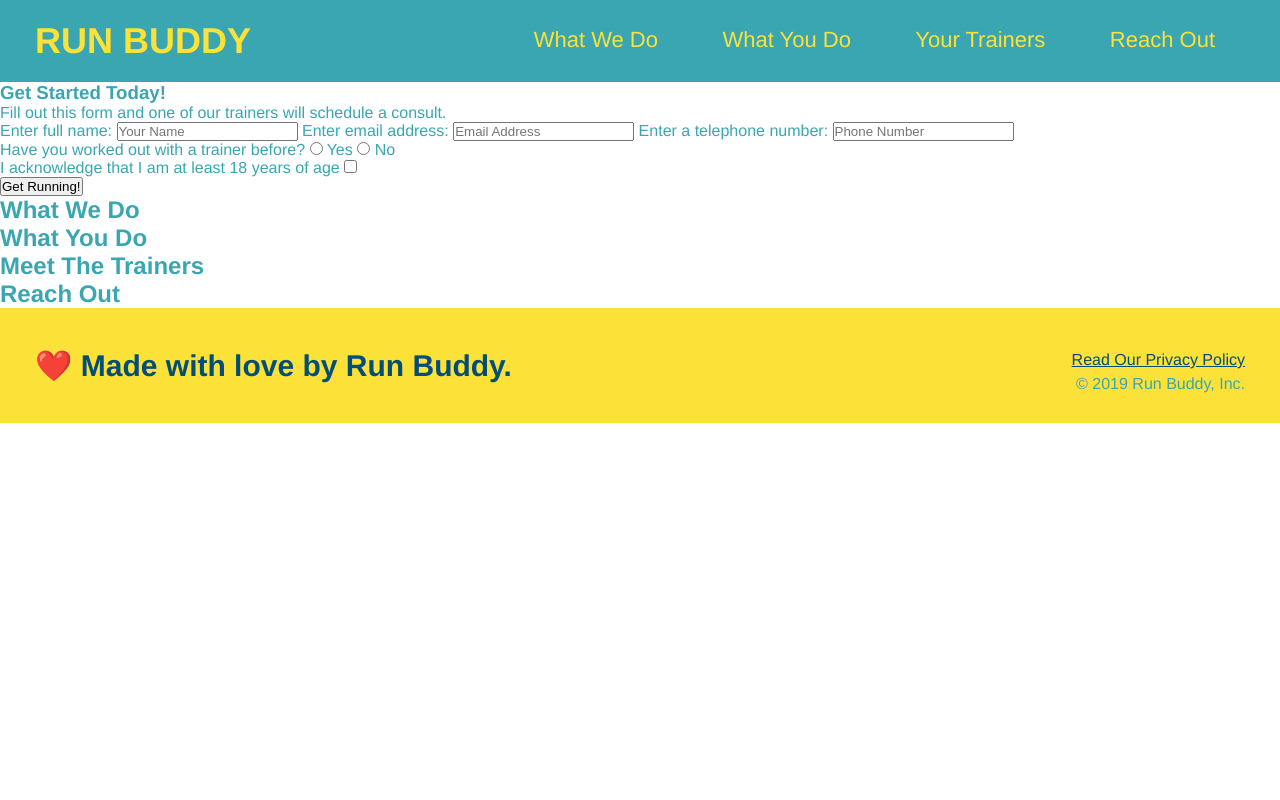
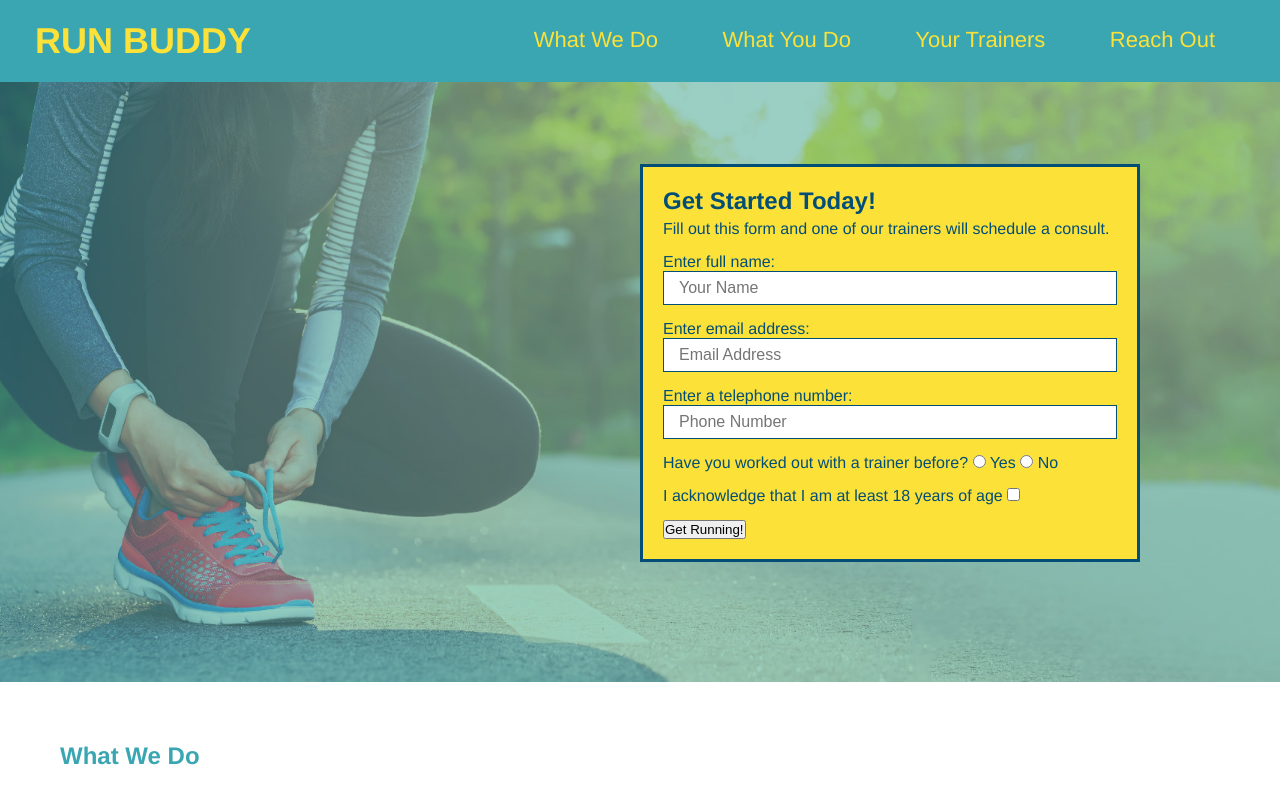
Before and after one commit to willjduncan/run-buddy, a plain HTML site: page index.html in a window 1280 px wide. Shown: the top 800 px of the page. Drawn offline with Linux system fonts and the light colour scheme.

Commit message:
hero designs and image

```diff
--- a/assets/css/style.css
+++ b/assets/css/style.css
@@ -56,3 +56,41 @@ footer div {
 footer a {
     color: #024e76;
 }
+/* Section Styling */
+section{
+    padding: 60px;
+}
+/* Hero Style Start */
+.hero {
+    background-image: url("../images/hero-bg.jpeg");
+    height: 600px;
+    background-size: cover;
+    background-position: center;
+    position: relative;
+}
+.hero-form{
+    color: #024e76;
+    background-color: #fce138;
+    border: solid 3px #024e76;
+    padding: 20px;
+    width: 500px;
+    position: absolute;
+    bottom: 120px;
+    right: 140px;
+}
+.hero-form h3 {
+    margin: 0;
+    font-size: 24px;
+}
+.hero-form p {
+    margin: 5px 0 15px 0;
+}
+.form-input {
+    border: 1px solid #024e76;
+    display: block;
+    font-size: 16px;
+    padding: 7px 15px;
+    color: #024e76;
+    width: 100%;
+    margin-bottom: 15px;
+}
--- a/index.html
+++ b/index.html
@@ -34,17 +34,18 @@
 
 
         <!-- hero/jumbotron -->
-        <section>
-            <div>
+        <section class= "hero">
+            <div class= "hero-form">
                 <h3>Get Started Today!</h3>
                 <p>Fill out this form and one of our trainers will schedule a consult.</p>
+                <!-- Start of the form -->
                 <form>
                     <label for="name">Enter full name:</label>
-                    <input type="text" placeholder="Your Name" name="name" id="name" />
+                    <input type="text" placeholder="Your Name" name="name" id="name" class="form-input"/>
                     <label for="email">Enter email address:</label>
-                    <input type="text" placeholder="Email Address" name="email" id="email" />
+                    <input type="email" placeholder="Email Address" name="email" id="email" class="form-input"/>
                     <label for="phone">Enter a telephone number:</label>
-                    <input type="text" placeholder="Phone Number" name="phone" id="phone" />
+                    <input type="tel" placeholder="Phone Number" name="phone" id="phone" class="form-input"/>
                     <p>
                         Have you worked out with a trainer before?
                         <input type="radio" id="trainer-yes" name="trainer-confirm" />
```
Also changed, not shown: assets/images/hero-bg.jpeg (added).
